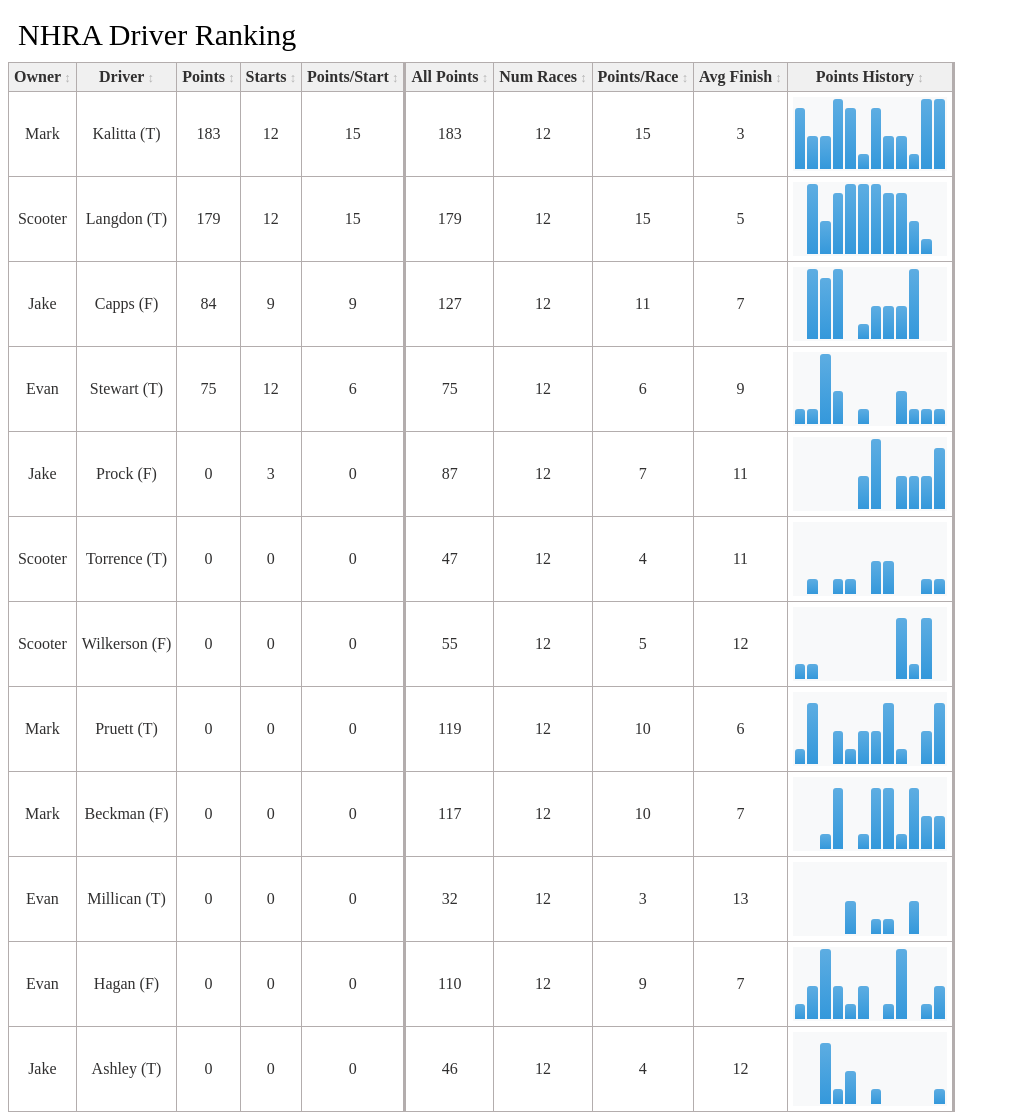
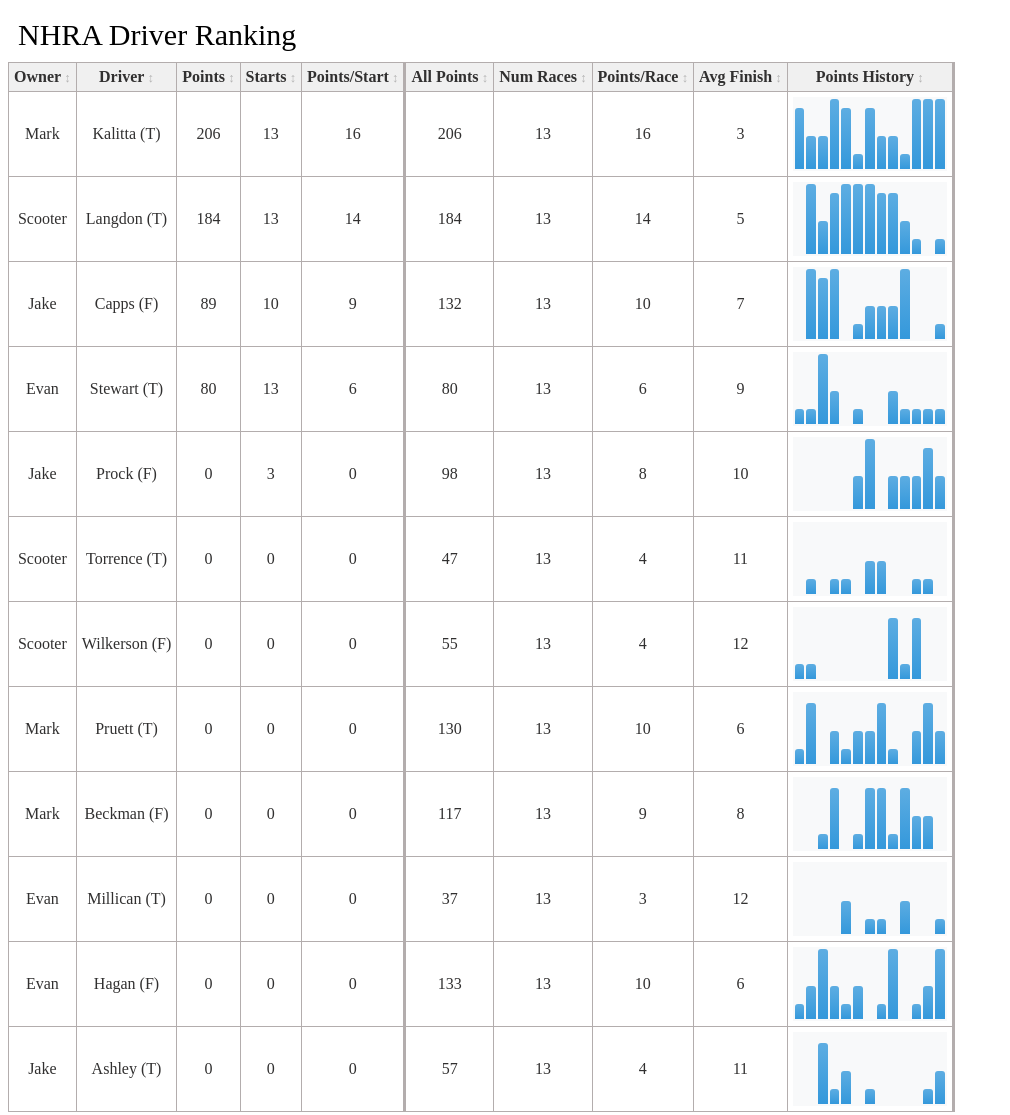
Before and after one commit to ctsv07/ctsv07.github.io, a plain HTML site: page NHRA_drivers.html in a window 1280 px wide. Shown: the whole page, without its empty margins (0-1010 px from the left). Drawn offline with Linux system fonts and the light colour scheme.

Commit message:
NHRA for 8/23

```diff
--- a/NHRA_drivers.html
+++ b/NHRA_drivers.html
@@ -120,12 +120,12 @@
 <tr>
     <td>Mark</td>
     <td>Kalitta (T)</td>
-    <td>183</td>
-    <td>12</td>
-    <td class="strong">15</td>
-    <td>183</td>
-    <td>12</td>
-    <td>15</td>
+    <td>206</td>
+    <td>13</td>
+    <td class="strong">16</td>
+    <td>206</td>
+    <td>13</td>
+    <td>16</td>
     <td>3</td>
     <td class="strong">
         <div class="container">
@@ -136,12 +136,12 @@
 <tr>
     <td>Scooter</td>
     <td>Langdon (T)</td>
-    <td>179</td>
-    <td>12</td>
-    <td class="strong">15</td>
-    <td>179</td>
-    <td>12</td>
-    <td>15</td>
+    <td>184</td>
+    <td>13</td>
+    <td class="strong">14</td>
+    <td>184</td>
+    <td>13</td>
+    <td>14</td>
     <td>5</td>
     <td class="strong">
         <div class="container">
@@ -152,12 +152,12 @@
 <tr>
     <td>Jake</td>
     <td>Capps (F)</td>
-    <td>84</td>
-    <td>9</td>
+    <td>89</td>
+    <td>10</td>
     <td class="strong">9</td>
-    <td>127</td>
-    <td>12</td>
-    <td>11</td>
+    <td>132</td>
+    <td>13</td>
+    <td>10</td>
     <td>7</td>
     <td class="strong">
         <div class="container">
@@ -168,11 +168,11 @@
 <tr>
     <td>Evan</td>
     <td>Stewart (T)</td>
-    <td>75</td>
-    <td>12</td>
+    <td>80</td>
+    <td>13</td>
     <td class="strong">6</td>
-    <td>75</td>
-    <td>12</td>
+    <td>80</td>
+    <td>13</td>
     <td>6</td>
     <td>9</td>
     <td class="strong">
@@ -187,10 +187,10 @@
     <td>0</td>
     <td>3</td>
     <td class="strong">0</td>
-    <td>87</td>
-    <td>12</td>
-    <td>7</td>
-    <td>11</td>
+    <td>98</td>
+    <td>13</td>
+    <td>8</td>
+    <td>10</td>
     <td class="strong">
         <div class="container">
             <div class="chart" id="D11-chart"></div>
@@ -204,7 +204,7 @@
     <td>0</td>
     <td class="strong">0</td>
     <td>47</td>
-    <td>12</td>
+    <td>13</td>
     <td>4</td>
     <td>11</td>
     <td class="strong">
@@ -220,8 +220,8 @@
     <td>0</td>
     <td class="strong">0</td>
     <td>55</td>
-    <td>12</td>
-    <td>5</td>
+    <td>13</td>
+    <td>4</td>
     <td>12</td>
     <td class="strong">
         <div class="container">
@@ -235,8 +235,8 @@
     <td>0</td>
     <td>0</td>
     <td class="strong">0</td>
-    <td>119</td>
-    <td>12</td>
+    <td>130</td>
+    <td>13</td>
     <td>10</td>
     <td>6</td>
     <td class="strong">
@@ -252,9 +252,9 @@
     <td>0</td>
     <td class="strong">0</td>
     <td>117</td>
-    <td>12</td>
-    <td>10</td>
-    <td>7</td>
+    <td>13</td>
+    <td>9</td>
+    <td>8</td>
     <td class="strong">
         <div class="container">
             <div class="chart" id="D6-chart"></div>
@@ -267,10 +267,10 @@
     <td>0</td>
     <td>0</td>
     <td class="strong">0</td>
-    <td>32</td>
+    <td>37</td>
+    <td>13</td>
+    <td>3</td>
     <td>12</td>
-    <td>3</td>
-    <td>13</td>
     <td class="strong">
         <div class="container">
             <div class="chart" id="D8-chart"></div>
@@ -283,10 +283,10 @@
     <td>0</td>
     <td>0</td>
     <td class="strong">0</td>
-    <td>110</td>
-    <td>12</td>
-    <td>9</td>
-    <td>7</td>
+    <td>133</td>
+    <td>13</td>
+    <td>10</td>
+    <td>6</td>
     <td class="strong">
         <div class="container">
             <div class="chart" id="D9-chart"></div>
@@ -299,10 +299,10 @@
     <td>0</td>
     <td>0</td>
     <td class="strong">0</td>
-    <td>46</td>
-    <td>12</td>
+    <td>57</td>
+    <td>13</td>
     <td>4</td>
-    <td>12</td>
+    <td>11</td>
     <td class="strong">
         <div class="container">
             <div class="chart" id="D10-chart"></div>
@@ -337,40 +337,40 @@
 /* Points history data. */
 let maxValue = 23;
 let D4Points = [
-    {value: 20},{value: 11},{value: 11},{value: 23},{value: 20},{value: 5},{value: 20},{value: 11},{value: 11},{value: 5},{value: 23},{value: 23}
+    {value: 20},{value: 11},{value: 11},{value: 23},{value: 20},{value: 5},{value: 20},{value: 11},{value: 11},{value: 5},{value: 23},{value: 23},{value: 23}
 ];
 let D1Points = [
-    {value: 0},{value: 23},{value: 11},{value: 20},{value: 23},{value: 23},{value: 23},{value: 20},{value: 20},{value: 11},{value: 5},{value: 0}
+    {value: 0},{value: 23},{value: 11},{value: 20},{value: 23},{value: 23},{value: 23},{value: 20},{value: 20},{value: 11},{value: 5},{value: 0},{value: 5}
 ];
 let D12Points = [
-    {value: 0},{value: 23},{value: 20},{value: 23},{value: 0},{value: 5},{value: 11},{value: 11},{value: 11},{value: 23},{value: 0},{value: 0}
+    {value: 0},{value: 23},{value: 20},{value: 23},{value: 0},{value: 5},{value: 11},{value: 11},{value: 11},{value: 23},{value: 0},{value: 0},{value: 5}
 ];
 let D7Points = [
-    {value: 5},{value: 5},{value: 23},{value: 11},{value: 0},{value: 5},{value: 0},{value: 0},{value: 11},{value: 5},{value: 5},{value: 5}
+    {value: 5},{value: 5},{value: 23},{value: 11},{value: 0},{value: 5},{value: 0},{value: 0},{value: 11},{value: 5},{value: 5},{value: 5},{value: 5}
 ];
 let D11Points = [
-    {value: 0},{value: 0},{value: 0},{value: 0},{value: 0},{value: 11},{value: 23},{value: 0},{value: 11},{value: 11},{value: 11},{value: 20}
+    {value: 0},{value: 0},{value: 0},{value: 0},{value: 0},{value: 11},{value: 23},{value: 0},{value: 11},{value: 11},{value: 11},{value: 20},{value: 11}
 ];
 let D2Points = [
-    {value: 0},{value: 5},{value: 0},{value: 5},{value: 5},{value: 0},{value: 11},{value: 11},{value: 0},{value: 0},{value: 5},{value: 5}
+    {value: 0},{value: 5},{value: 0},{value: 5},{value: 5},{value: 0},{value: 11},{value: 11},{value: 0},{value: 0},{value: 5},{value: 5},{value: 0}
 ];
 let D3Points = [
-    {value: 5},{value: 5},{value: 0},{value: 0},{value: 0},{value: 0},{value: 0},{value: 0},{value: 20},{value: 5},{value: 20},{value: 0}
+    {value: 5},{value: 5},{value: 0},{value: 0},{value: 0},{value: 0},{value: 0},{value: 0},{value: 20},{value: 5},{value: 20},{value: 0},{value: 0}
 ];
 let D5Points = [
-    {value: 5},{value: 20},{value: 0},{value: 11},{value: 5},{value: 11},{value: 11},{value: 20},{value: 5},{value: 0},{value: 11},{value: 20}
+    {value: 5},{value: 20},{value: 0},{value: 11},{value: 5},{value: 11},{value: 11},{value: 20},{value: 5},{value: 0},{value: 11},{value: 20},{value: 11}
 ];
 let D6Points = [
-    {value: 0},{value: 0},{value: 5},{value: 20},{value: 0},{value: 5},{value: 20},{value: 20},{value: 5},{value: 20},{value: 11},{value: 11}
+    {value: 0},{value: 0},{value: 5},{value: 20},{value: 0},{value: 5},{value: 20},{value: 20},{value: 5},{value: 20},{value: 11},{value: 11},{value: 0}
 ];
 let D8Points = [
-    {value: 0},{value: 0},{value: 0},{value: 0},{value: 11},{value: 0},{value: 5},{value: 5},{value: 0},{value: 11},{value: 0},{value: 0}
+    {value: 0},{value: 0},{value: 0},{value: 0},{value: 11},{value: 0},{value: 5},{value: 5},{value: 0},{value: 11},{value: 0},{value: 0},{value: 5}
 ];
 let D9Points = [
-    {value: 5},{value: 11},{value: 23},{value: 11},{value: 5},{value: 11},{value: 0},{value: 5},{value: 23},{value: 0},{value: 5},{value: 11}
+    {value: 5},{value: 11},{value: 23},{value: 11},{value: 5},{value: 11},{value: 0},{value: 5},{value: 23},{value: 0},{value: 5},{value: 11},{value: 23}
 ];
 let D10Points = [
-    {value: 0},{value: 0},{value: 20},{value: 5},{value: 11},{value: 0},{value: 5},{value: 0},{value: 0},{value: 0},{value: 0},{value: 5}
+    {value: 0},{value: 0},{value: 20},{value: 5},{value: 11},{value: 0},{value: 5},{value: 0},{value: 0},{value: 0},{value: 0},{value: 5},{value: 11}
 ];
 
 
```
Also changed, not shown: index.html (+16 -12 lines), drivers/NHRA_drivers.txt, schedules/NHRA_schedule.txt.
